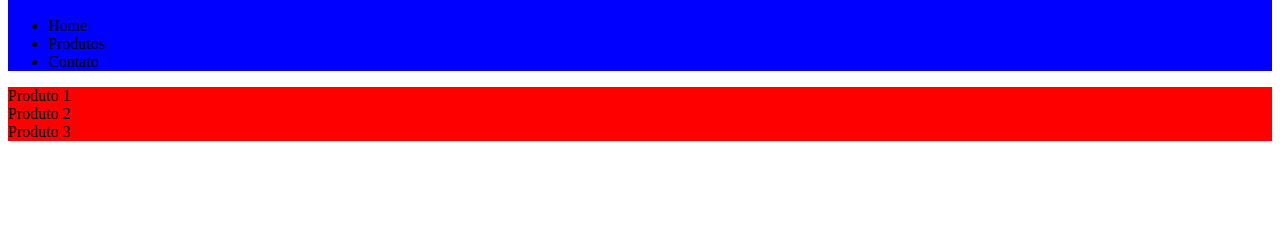
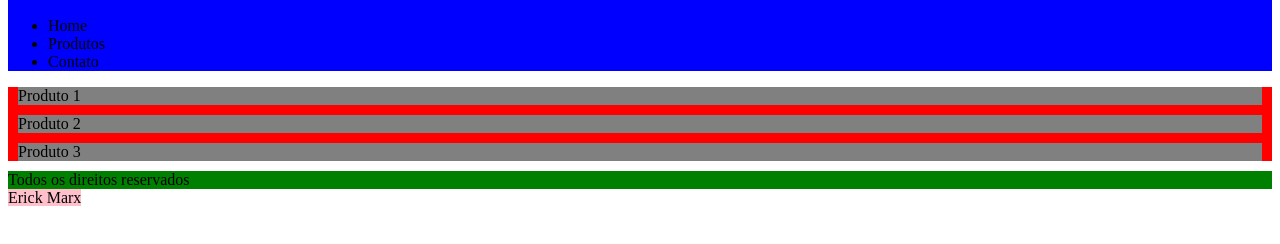
Before and after one commit to erickmarx/Estudando-CSS3, a plain HTML site: page index.html in a window 1280 px wide. Shown: the part 70-314 px from the top of the page. Drawn offline with Linux system fonts and the light colour scheme.

Commit message:
Update index.html

```diff
--- a/index.html
+++ b/index.html
@@ -14,7 +14,16 @@
         }
 
         .conteudo{
-            backgroud: gray;
+            background: gray;
+            margin: 10px;
+        }
+
+        #rodape{
+            background: green;
+        }
+
+        #assinatura{
+            background: pink;
         }
     </style>
 </head>
@@ -39,5 +48,15 @@
             Produto 3
         </div>
     </div>
+    <div id="rodape">
+        Todos os direitos reservados
+    </div>
+
+    <span id="assinatura">
+        Erick
+    </span>
+    <span id="assinatura">
+        Marx
+    </span>
 </body>
 </html>
```
